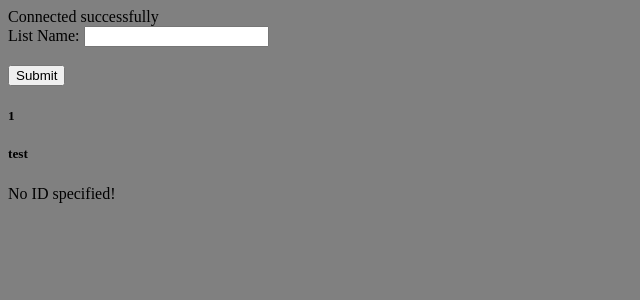
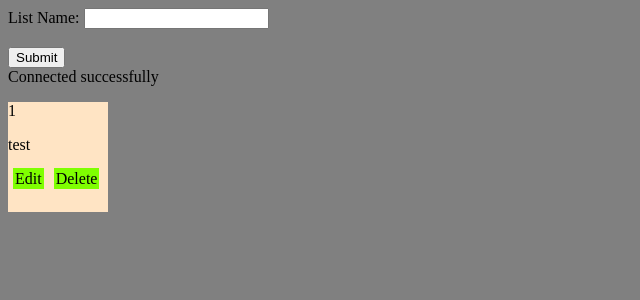
Before and after one commit to ChancellorXeno/Back-End, a PHP site: page / in a window 1280 px wide. Shown: the top 300 px of the page, without its empty margins (0-640 px from the left). Run offline with PHP 8.4, Linux system fonts and the light colour scheme; data comes from the database, SQL or seed files in the repository.

Commit message:
Finished read for now and worked on delete/update

```diff
--- a/Index.php
+++ b/Index.php
@@ -7,13 +7,10 @@
     <link rel="stylesheet" href="style.css">
 </head>
 <body>
-<? require_once 'connect.php' ?>
-<form action="create.php" method="post">
+<form action="list_create.php" method="post">
     List Name: <input type="text" name="naam" /><br><br>
     <input type="submit" />
 </form>
-
-
-
+<? require_once 'connect.php' ?>
 </body>
 </html>
--- a/Style.css
+++ b/Style.css
@@ -1,3 +1,15 @@
 body {
 background-color: grey;
 }
+.list {
+    background-color: bisque;
+    height: 110px;
+    width: 100px;
+}
+.buttons {
+    padding: 2px;
+    margin: 5px;
+    background-color: chartreuse;
+    text-decoration: none;
+    color: black;
+}
--- a/connect.php
+++ b/connect.php
@@ -16,9 +16,8 @@ function pdo_connect_mysql(){
 }
 $pdo = pdo_connect_mysql();
 
-include 'index.php';
-include 'create.php';
-include 'read.php';
-include 'update.php';
-include 'delete.php';
+include 'list_create.php';
+include 'list_read.php';
+include 'list_update.php';
+include 'list_delete.php';
 ?>
--- a/delete.php
+++ /dev/null
@@ -1,29 +0,0 @@
-<?
-require_once 'connect.php';
-
-// Check that the contact ID exists
-if (isset($_GET['id'])) {
-    // Select the record that is going to be deleted
-    $stmt = $pdo->prepare('SELECT * FROM contacts WHERE id = ?');
-    $stmt->execute([$_GET['id']]);
-    $contact = $stmt->fetch(PDO::FETCH_ASSOC);
-    if (!$contact) {
-        exit('Contact doesn\'t exist with that ID!');
-    }
-    // Make sure the user confirms before deletion
-    if (isset($_GET['confirm'])) {
-        if ($_GET['confirm'] == 'yes') {
-            // User clicked the "Yes" button, delete record
-            $stmt = $pdo->prepare('DELETE FROM contacts WHERE id = ?');
-            $stmt->execute([$_GET['id']]);
-            $msg = 'You have deleted the contact!';
-        } else {
-            // User clicked the "No" button, redirect them back to the read page
-            header('Location: read.php');
-            exit;
-        }
-    }
-} else {
-    exit('No ID specified!');
-}
-?>
--- a/create.php
+++ b/list_create.php
@@ -7,7 +7,7 @@ if (!empty($_POST)) {
     $id = isset($_POST['id']) && !empty($_POST['id']) && $_POST['id'] != 'auto' ? $_POST['id'] : NULL;
     $naam = isset($_POST['naam']) ? $_POST['naam'] : '';
 
-    // prepare the insert query
+    // insert query
     $stmt = $pdo->prepare("INSERT INTO lists (id, naam) VALUES (:id, :naam)");
     $stmt->execute(['id'=>$id, 'naam'=>$naam]);
 }
--- /dev/null
+++ b/list_delete.php
@@ -0,0 +1,30 @@
+<?
+require_once 'connect.php';
+function list_delete(){
+    // Check that the contact ID exists
+    if (isset($_GET['id'])) {
+        // Select the record that is going to be deleted
+        $stmt = $pdo->prepare('SELECT * FROM lists WHERE id = ?');
+        $stmt->execute([$_GET['id']]);
+        $contact = $stmt->fetch(PDO::FETCH_ASSOC);
+        if (!$contact) {
+            exit('Contact doesn\'t exist with that ID!');
+        }
+        // Make sure the user confirms before deletion
+        if (isset($_GET['confirm'])) {
+            if ($_GET['confirm'] == 'yes') {
+                // User clicked the "Yes" button, delete record
+                $stmt = $pdo->prepare('DELETE FROM lists WHERE id = ?');
+                $stmt->execute([$_GET['id']]);
+                $msg = 'You have deleted the contact!';
+            } else {
+                // User clicked the "No" button, redirect them back to the read page
+                header('Location: read.php');
+                exit;
+            }
+        }
+    } else {
+        exit('No ID specified!');
+    }
+}
+?>
--- /dev/null
+++ b/list_read.php
@@ -0,0 +1,15 @@
+<?
+require_once 'connect.php';
+
+$sql = "SELECT id, naam FROM lists";
+$stmt = $pdo->prepare($sql);
+$stmt->execute();
+
+while ($data = $stmt->fetch())
+    echo '<div class="list">'
+            .'<p class="id">'.$data['id'].'</p>'
+            .'<p class="card-title">'.$data['naam'].'</p>'
+            .'<a class="edit buttons" href="list_update.php">Edit</a>'
+            .'<a class="edit buttons" href="list_delete.php">Delete</a>'
+        .'</div>';
+?>
--- a/read.php
+++ /dev/null
@@ -1,13 +0,0 @@
-<?
-require_once 'connect.php';
-
-$sql = "SELECT id, naam FROM lists";
-$stmt = $pdo->prepare($sql);
-$stmt->execute();
-
-while ($data = $stmt->fetch())
-    echo '<div class="list">'
-            .'<h5 class="id">'.$data['id'].'</h5>'
-            .'<h5 class="card-title">'.$data['naam'].'</h5>'
-        .'</div>';
-?>
```
Also changed, not shown: list_update.php (renamed from update.php).
